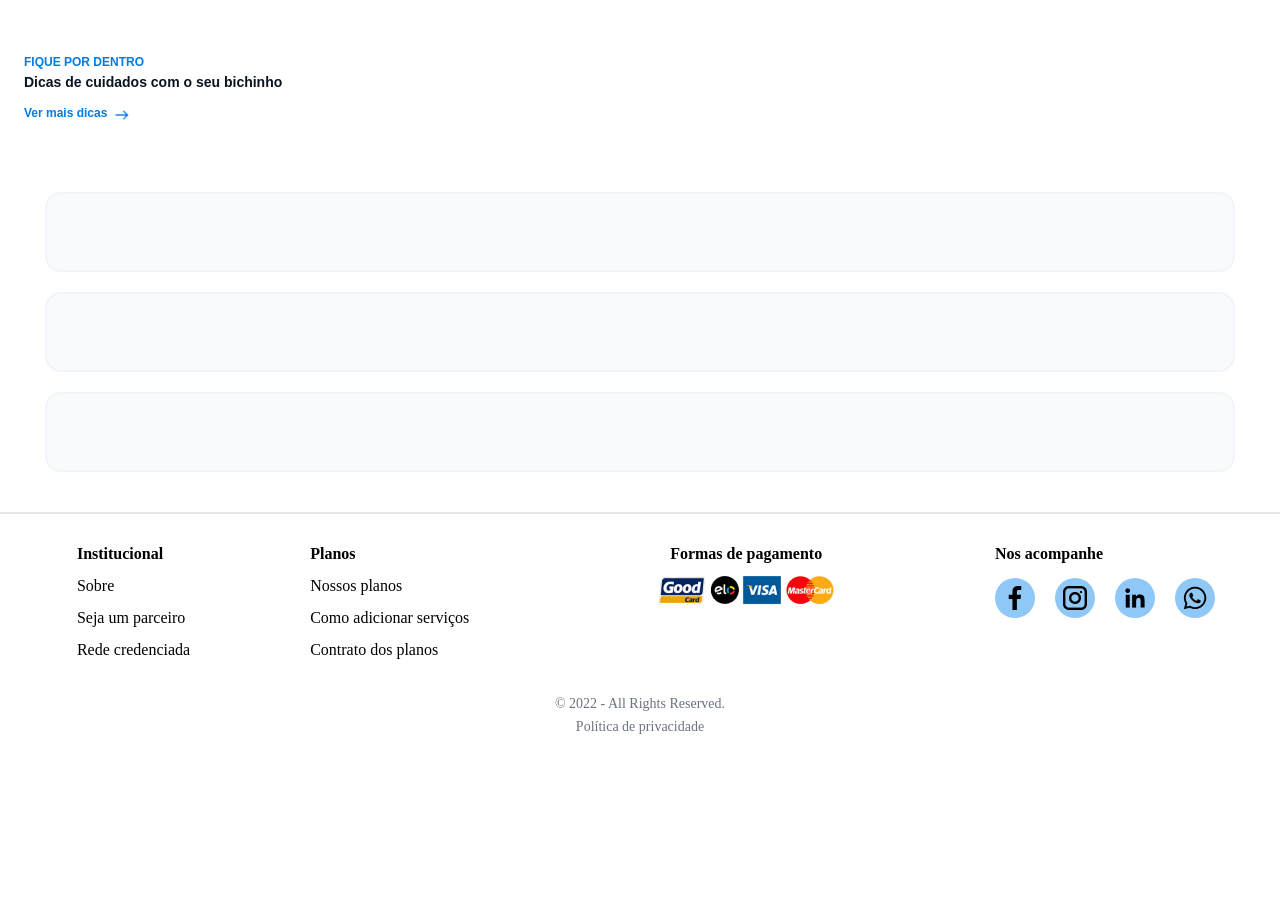
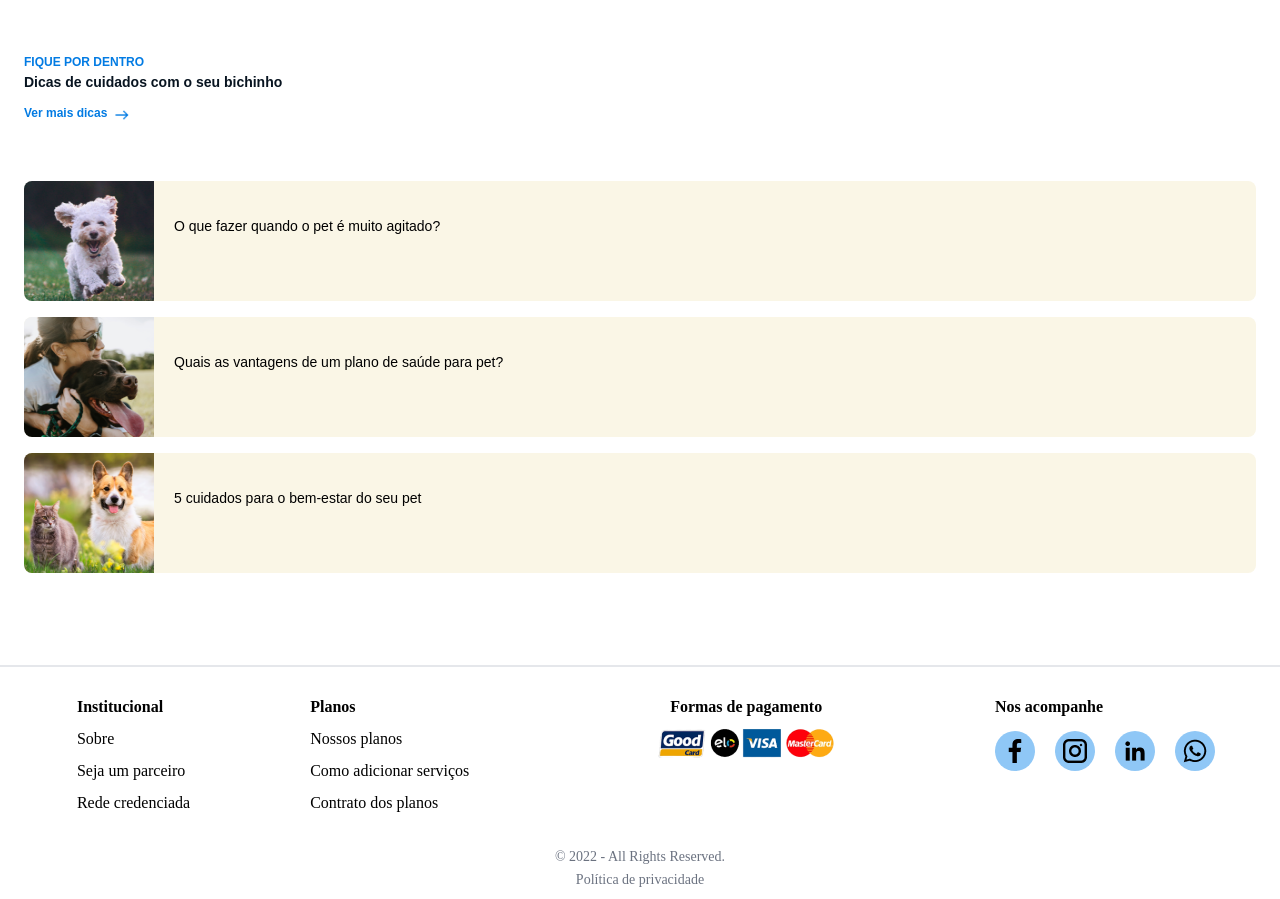
Before and after one commit to StaticDreamstate/GamaBoss, a React (Vite) app in the folder frontend/: page /homeLogout in a window 1280 px wide. Shown: the part 1280-2179 px from the top of the page. Before the commit the page ends 2026 px from the top, so only its background shows below. Built offline with nearby package versions, Linux system fonts and the light colour scheme.

Commit message:
cardPets como componente

```diff
--- /dev/null
+++ b/frontend/src/components/CardPets/index.tsx
@@ -0,0 +1,16 @@
+interface ICarPetProps {
+    children?: JSX.Element;
+    imagePet: any;
+    texto: string;
+    redirect: string;
+}
+
+export default function CardPets(props: ICarPetProps) {
+    return (
+        <a href={props.redirect} className="flex h-[120px] mb-4 rounded-lg border-solid border-0 bg-[#FAF6E6]">
+                <img className="rounded-l-lg w-[130px]" src={props.imagePet} alt="" />
+                <p className="mx-5 my-9 font-500 text-mobile-size-14px font-libre leading-[19.6px] ">{props.texto}</p>
+
+        </a>
+    );
+}
--- a/frontend/src/pages/HomeLogout/index.tsx
+++ b/frontend/src/pages/HomeLogout/index.tsx
@@ -1,6 +1,7 @@
 import Box from "../../components/BoxHome";
 import { icons, images } from "../../assets";
 import Button from "../../components/Button";
+import CardPets from "../../components/CardPets";
 
 
 export default function HomeLogout() {
@@ -67,15 +68,17 @@ export default function HomeLogout() {
           </div>
           <a href={"/home"} className="pt-[11px] flex font-600 text-mobile-size-12px font-libre leading-[16.8px]  text-primary-blue-1" >
             Ver mais dicas
-            <img  className="pl-[5px] h-[20px] w-[25px]" src={icons.iconArromRight} alt="icon arrom right" />
+            <img className="pl-[5px] h-[20px] w-[25px]" src={icons.iconArromRight} alt="icon arrom right" />
           </a>
 
         </div>
 
-        <div className="px-[45px] pt-[47px]">
-          <Box></Box>
-          <Box></Box>
-          <Box></Box>
+        <div className="mx-6 my-14">
+
+          <CardPets imagePet={images.dog1} texto={"O que fazer quando o pet é muito agitado?"} redirect={""} />
+          <CardPets imagePet={images.dog2} texto={"Quais as vantagens de um plano de saúde para pet?"} redirect={""} />
+          <CardPets imagePet={images.dog3} texto={"5 cuidados para o bem-estar do seu pet"} redirect={""}/>
+
         </div>
       </main>
     </>
```
